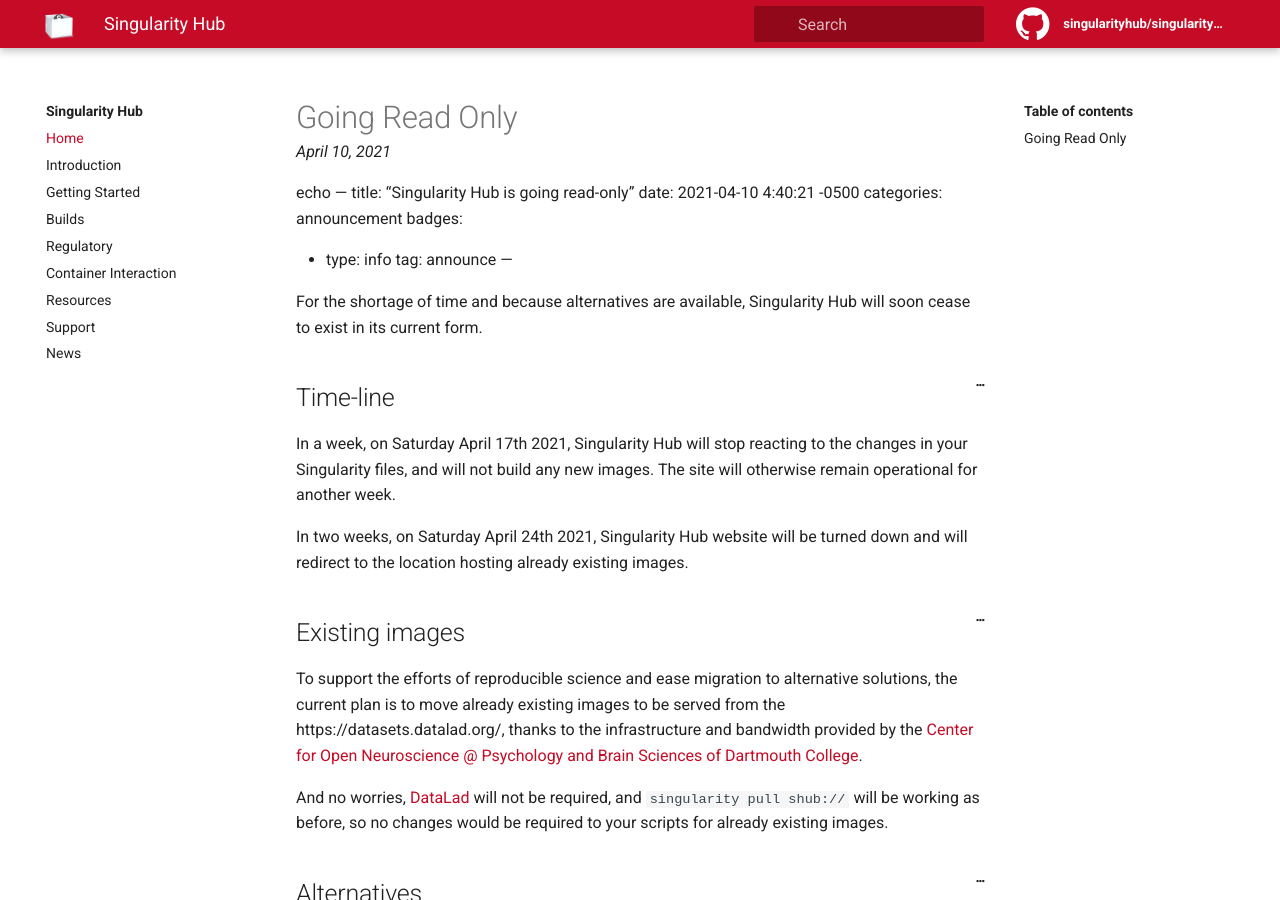
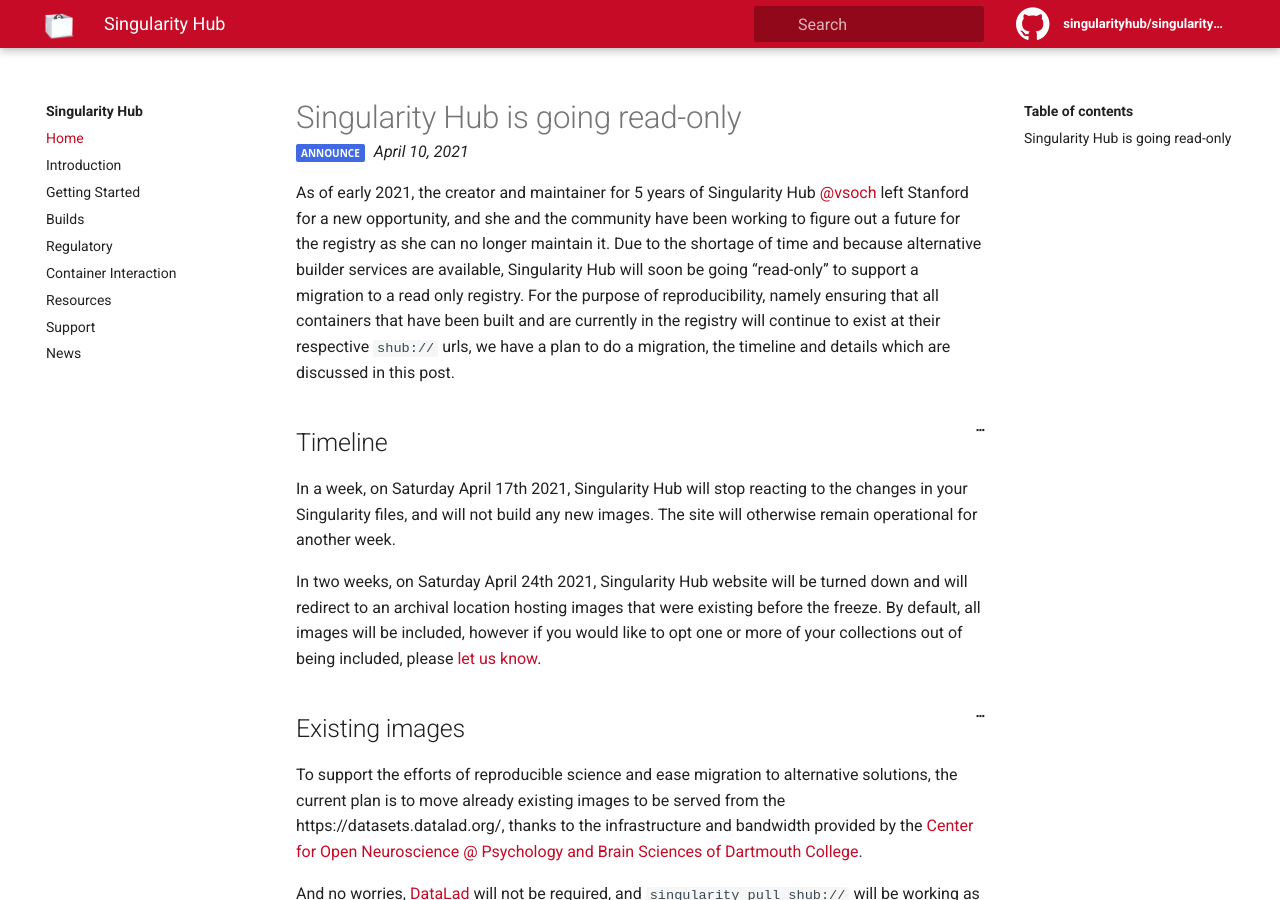
Before and after one commit to singularityhub/singularityhub-docs, a Jekyll site: the page built from _posts/2021-04-10-going-read-only.md, in a window 1280 px wide and 900 px high. Built offline with Jekyll 4.4.1, drawn with Linux system fonts in a browser that asks for light colours; our own code applies the rules of GitHub Pages for plain Markdown files; some of the changed text lies outside the part shown.

Commit message:
Tune ups from V
Co-authored-by: Vanessasaurus <814322+vsoch@users.noreply.github.com>

```diff
--- a/_posts/2021-04-10-going-read-only.md
+++ b/_posts/2021-04-10-going-read-only.md
@@ -1,4 +1,4 @@
-echo ---
+---
 title:  "Singularity Hub is going read-only"
 date:   2021-04-10 4:40:21 -0500
 categories: announcement
@@ -7,18 +7,17 @@ badges:
    tag: announce
 ---
 
-For the shortage of time and because alternatives are available, Singularity Hub will soon cease to exist in
-its current form.
+As of early 2021, the creator and maintainer for 5 years of Singularity Hub [@vsoch](https://github.com/vsoch) left Stanford for a new opportunity, and she and the community have been working to figure out a future for the registry as she can no longer maintain it. Due to the shortage of time and because alternative builder services are available, Singularity Hub will soon be going "read-only" to support a migration to a read only registry.
+For the purpose of reproducibility, namely ensuring that all containers that have been built and are currently in the registry will continue to exist at their respective `shub://` urls, we have a plan to do a migration, the timeline and details which are discussed in this post.
 
-
-## Time-line
+## Timeline
 
 In a week, on Saturday April 17th 2021, Singularity Hub will stop reacting to the changes in
 your Singularity files, and will not build any new images.  The site will otherwise remain operational
 for another week.
 
 In two weeks, on Saturday April 24th 2021, Singularity Hub website will be turned down and will redirect
-to the location hosting already existing images.
+to an archival location hosting images that were existing before the freeze. By default, all images will be included, however if you would like to opt one or more of your collections out of being included, please [let us know](https://github.com/singularityhub/singularityhub.github.io/issues).
 
 ## Existing images
 
@@ -28,12 +27,12 @@ thanks to the infrastructure and bandwidth provided by the
 [Center for Open Neuroscience @ Psychology and Brain Sciences of Dartmouth College](http://centerforopenneuroscience.org/).
 
 And no worries, [DataLad](http://datalad.org) will not be required, and `singularity pull shub://`
-will be working as before, so no changes would be required to your scripts for already existing images.
+will be working as before, so no changes would be required to your scripts for already existing images. singularity-hub.org will continue to exist as a static, archival registry.
 
 ## Alternatives
 
 - Deploy your own [Singularity Registry Server (sregistry)](https://singularityhub.github.io/sregistry/)
+- Build a Docker image and pull down to Singularity with the `docker://` unique resource identifier. You kill two birds with one stone.
 - Build and upload Singularity images to GitHub releases: see https://github.com/singularityhub/singularity-deploy
-- Use [datalad-container](https://github.com/datalad/datalad-container) to manage your built images, and host them
-  across a wide range of storage solutions supported by DataLad or git-annex: see
-  http://handbook.datalad.org/en/latest/basics/101-138-sharethirdparty.html?highlight=gin%20rclone
+- Use [datalad-container](https://github.com/datalad/datalad-container) to manage your built images, and host them across a wide range of storage solutions supported by DataLad or git-annex: see [the datalad handbook](https://handbook.datalad.org/en/latest/basics/101-138-sharethirdparty.html?highlight=gin%20rclone) for details.
+- A small free tier is available on the [Sylabs Cloud](https://cloud.sylabs.io/library)
```
